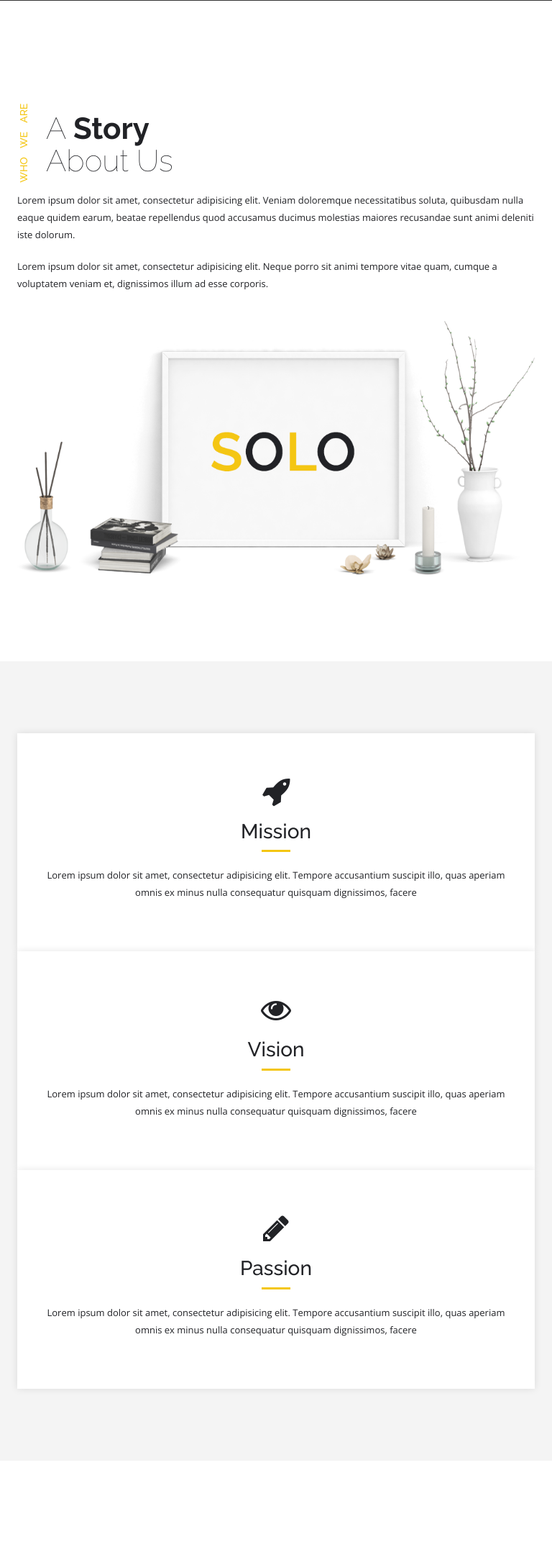
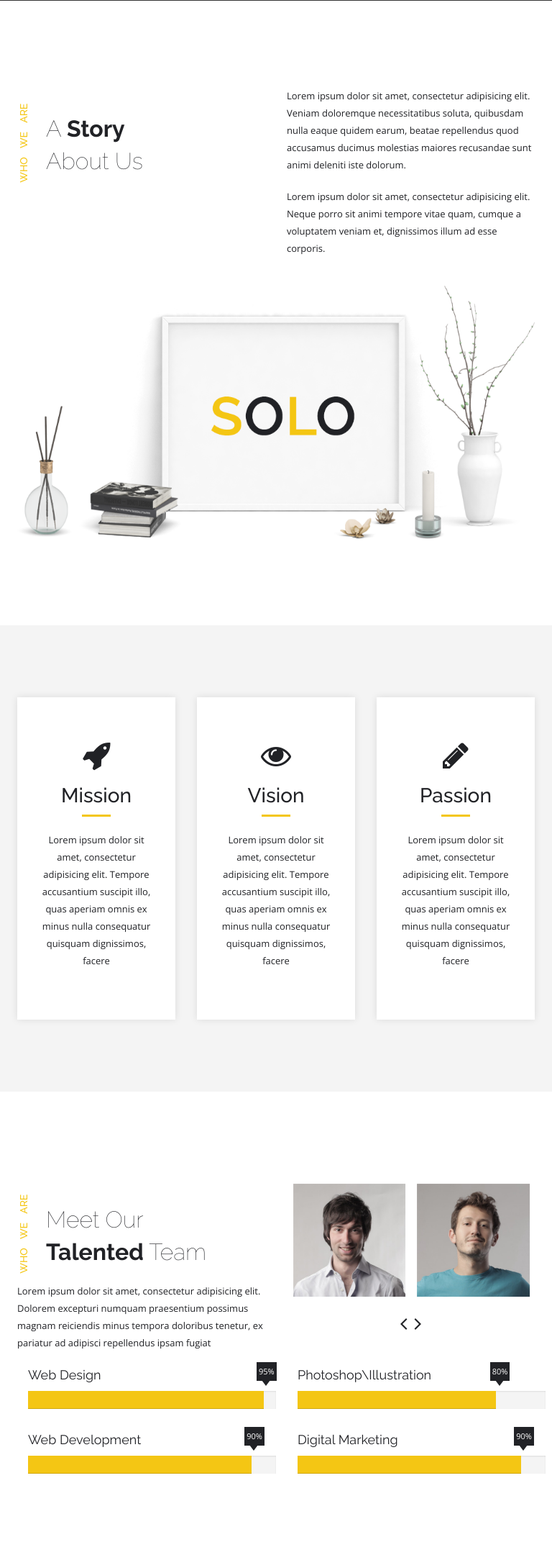
Before and after one commit to bhoomij/solo, a PHP site: page / in a window 768 px wide. Shown: the part 799-2960 px from the top of the page at 72% size. Run offline with PHP 8.4, Linux system fonts and the light colour scheme; some libraries are stand-ins or nearby versions.

Commit message:
update layout for small devices - 1

```diff
--- a/css/responsive.css
+++ b/css/responsive.css
@@ -47,6 +47,24 @@
     }
 
     /* Home */
+    #home-heading h1 {
+        font-size: 41px;
+    }
+    #home-text p {
+        fontsiz: 14px;;
+    }
+
+    /* Generic */
+    .btn-general {
+        padding: 8px 35px;;
+        font-size: 12px;
+    }
+
+    /* Vertical Heading */
+    .vertical-heading h2 {
+        font-size: 32px;
+    }
+
 }
 
 /* Extra Small Devices ( Landscape Phones and Portrait Tablet) */
--- a/index.html
+++ b/index.html
@@ -122,7 +122,7 @@
                     <div class="row">
 
                         <!-- About Left Side -->
-                        <div class="col-md-6">
+                        <div class="col-md-6 col-sm-6">
                             <div id="about-left">
                                 <div class="vertical-heading">
                                     <h5>Who We Are</h5>
@@ -132,7 +132,7 @@
                         </div>
 
                         <!-- About Right Side -->
-                        <div class="col-md-6">
+                        <div class="col-md-6 col-sm-6">
                             <div id="about-right">
                                 <p>Lorem ipsum dolor sit amet, consectetur adipisicing elit. Veniam doloremque necessitatibus soluta, quibusdam nulla eaque quidem earum, beatae repellendus quod accusamus ducimus molestias maiores recusandae sunt animi deleniti iste dolorum.</p>
                                 <p>Lorem ipsum dolor sit amet, consectetur adipisicing elit. Neque porro sit animi tempore vitae quam, cumque a voluptatem veniam et, dignissimos illum ad esse corporis.</p>
@@ -156,7 +156,7 @@
             <div class="content-box-md text-center">
                 <div class="container">
                     <div class="row">
-                        <div class="col-md-4">
+                        <div class="col-md-4 col-sm-4">
                             <div class="about-item">
                                 <i class="fa fa-rocket"></i>
                                 <h3>Mission</h3>
@@ -164,7 +164,7 @@
                                 <p>Lorem ipsum dolor sit amet, consectetur adipisicing elit. Tempore accusantium suscipit illo, quas aperiam omnis ex minus nulla consequatur quisquam dignissimos, facere</p>
                             </div>
                         </div>
-                        <div class="col-md-4">
+                        <div class="col-md-4 col-sm-4">
                             <div class="about-item">
                                 <i class="fa fa-eye"></i>
                                 <h3>Vision</h3>
@@ -172,7 +172,7 @@
                                 <p>Lorem ipsum dolor sit amet, consectetur adipisicing elit. Tempore accusantium suscipit illo, quas aperiam omnis ex minus nulla consequatur quisquam dignissimos, facere</p>
                             </div>
                         </div>
-                        <div class="col-md-4">
+                        <div class="col-md-4 col-sm-4">
                             <div class="about-item">
                                 <i class="fa fa-pencil"></i>
                                 <h3>Passion</h3>
@@ -195,7 +195,7 @@
                 <!-- Team members -->
                 <div class="row">
                     <!-- Team Left Side -->
-                    <div class="col-md-6">
+                    <div class="col-md-6 col-sm-6">
                         <div id="team-left">
                             <div class="vertical-heading">
                                 <h5>Who We Are</h5>
@@ -206,7 +206,7 @@
                     </div>
 
                     <!-- Team Right Side -->
-                    <div class="col-md-6">
+                    <div class="col-md-6 col-sm-6">
                         <div id="team-members" class="owl-carousel owl-theme">
 
                             <!-- Member 01 -->
@@ -307,7 +307,7 @@
                 <div id="progress-elements">
                     <div class="container">
                         <div class="row">
-                            <div class="col-md-6">
+                            <div class="col-md-6 col-sm-6">
                                 <div class="skill">
                                     <h4>Web Design</h4>
                                     <div class="progress">
@@ -317,7 +317,7 @@
                                     </div>
                                 </div>
                             </div>
-                            <div class="col-md-6">
+                            <div class="col-md-6 col-sm-6">
                                 <div class="skill">
                                     <h4>Photoshop\Illustration</h4>
                                     <div class="progress">
@@ -327,7 +327,7 @@
                                     </div>
                                 </div>
                             </div>
-                            <div class="col-md-6">
+                            <div class="col-md-6 col-sm-6">
                                 <div class="skill">
                                     <h4>Web Development</h4>
                                     <div class="progress">
@@ -337,7 +337,7 @@
                                     </div>
                                 </div>
                             </div>
-                            <div class="col-md-6">
+                            <div class="col-md-6 col-sm-6">
                                 <div class="skill">
                                     <h4>Digital Marketing</h4>
                                     <div class="progress">
--- a/js/script.js
+++ b/js/script.js
@@ -20,7 +20,17 @@ $(function () {
         nav: true,
         smartSpeed: 700,
         autoplayHoverPause: true,
-        navText: ['<i class="fa fa-angle-left fa-2x"></i>', '<i class="fa fa-angle-right fa-2x"></i>']
+        navText: ['<i class="fa fa-angle-left fa-2x"></i>', '<i class="fa fa-angle-right fa-2x"></i>'],
+        responsive :{
+            // breakpoint 0 and up
+            0: {
+                items:1
+            },
+            // breakpoint 480 and up
+            480: {
+                items:2
+            }
+        }
     });
 });
 
```
